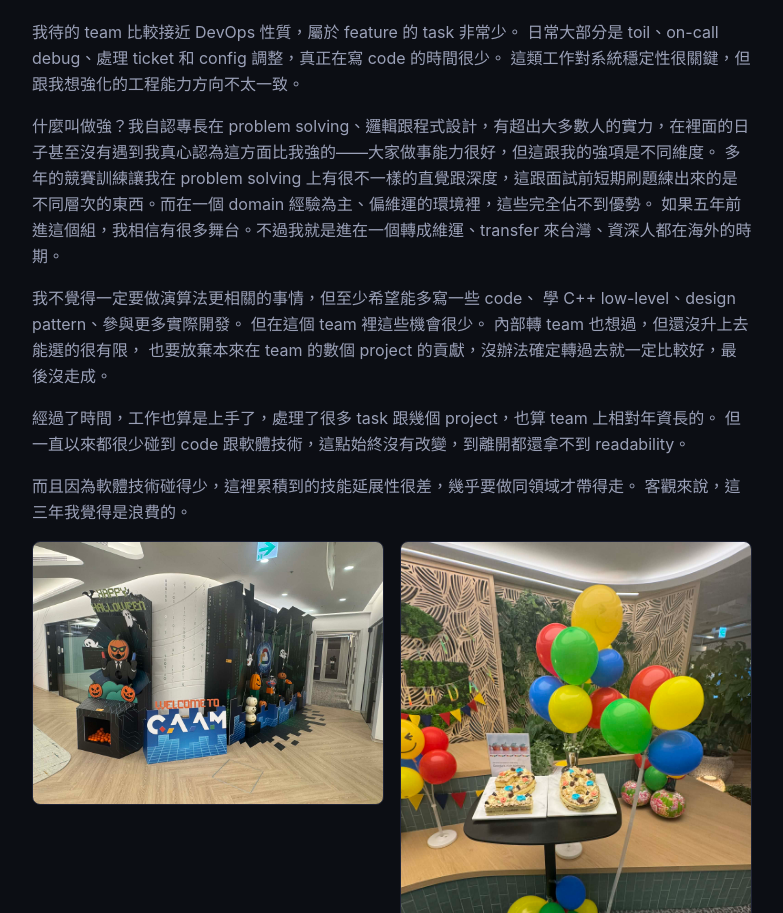
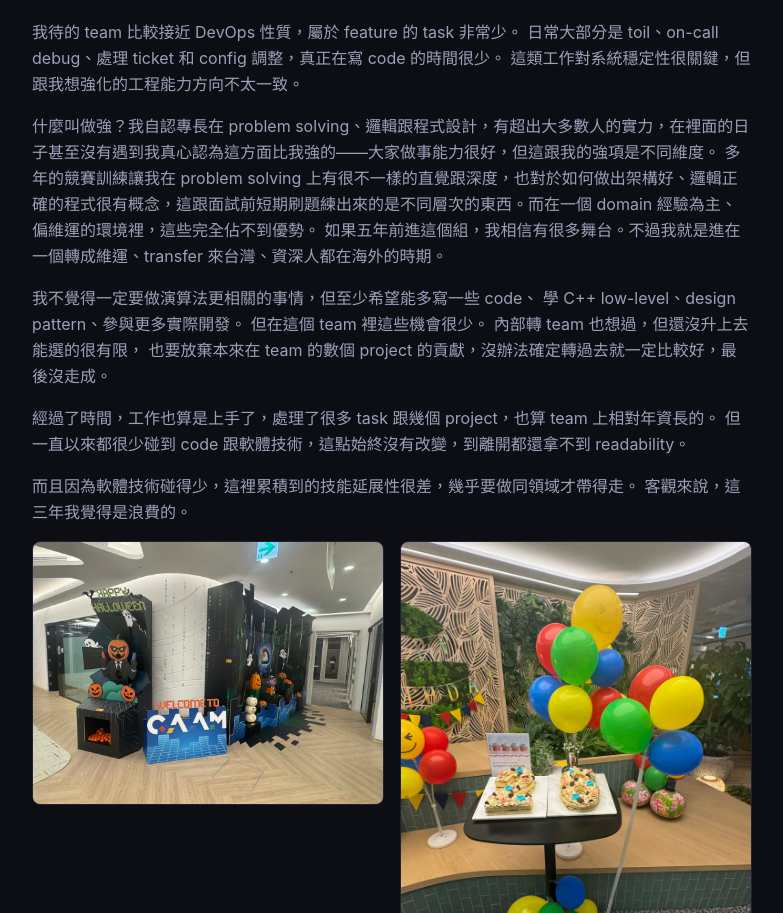
Before and after one commit to HanaYukii/hanayukii-site, a Next.js app: page /blog/leaving-google in a window 1280 px wide. Shown: the part 1947-2860 px from the top of the page, without its empty margins (248-1031 px from the left). Built offline with nearby package versions, Linux system fonts and the light colour scheme.

Commit message:
Add code architecture strength to CP training description

```diff
--- a/src/app/blog/leaving-google/page.tsx
+++ b/src/app/blog/leaving-google/page.tsx
@@ -147,7 +147,7 @@ export default function LeavingGoogle() {
             </p>
             <p>
               什麼叫做強？我自認專長在 problem solving、邏輯跟程式設計，有超出大多數人的實力，在裡面的日子甚至沒有遇到我真心認為這方面比我強的——大家做事能力很好，但這跟我的強項是不同維度。
-              多年的競賽訓練讓我在 problem solving 上有很不一樣的直覺跟深度，這跟面試前短期刷題練出來的是不同層次的東西。而在一個 domain 經驗為主、偏維運的環境裡，這些完全佔不到優勢。
+              多年的競賽訓練讓我在 problem solving 上有很不一樣的直覺跟深度，也對於如何做出架構好、邏輯正確的程式很有概念，這跟面試前短期刷題練出來的是不同層次的東西。而在一個 domain 經驗為主、偏維運的環境裡，這些完全佔不到優勢。
               如果五年前進這個組，我相信有很多舞台。不過我就是進在一個轉成維運、transfer 來台灣、資深人都在海外的時期。
             </p>
             <p>
```
